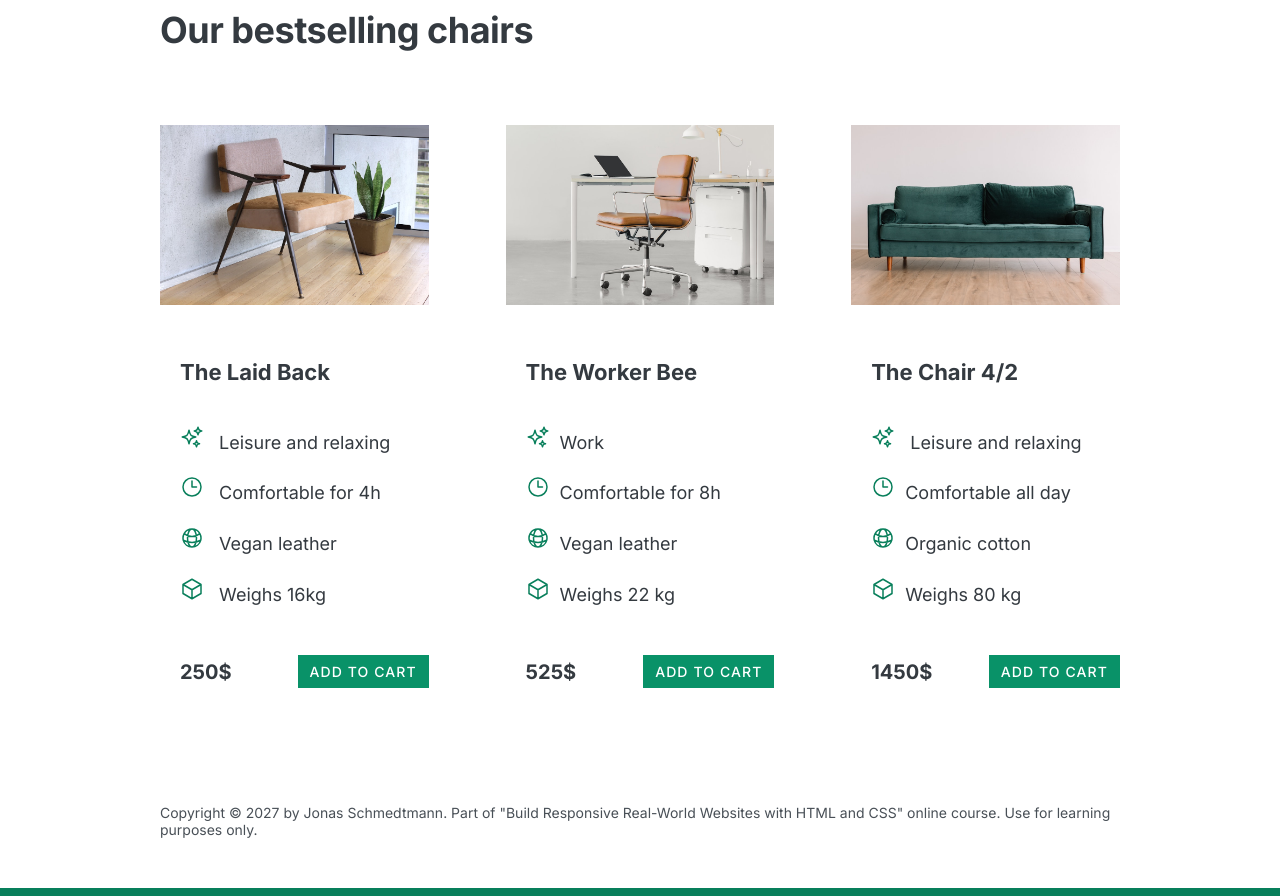
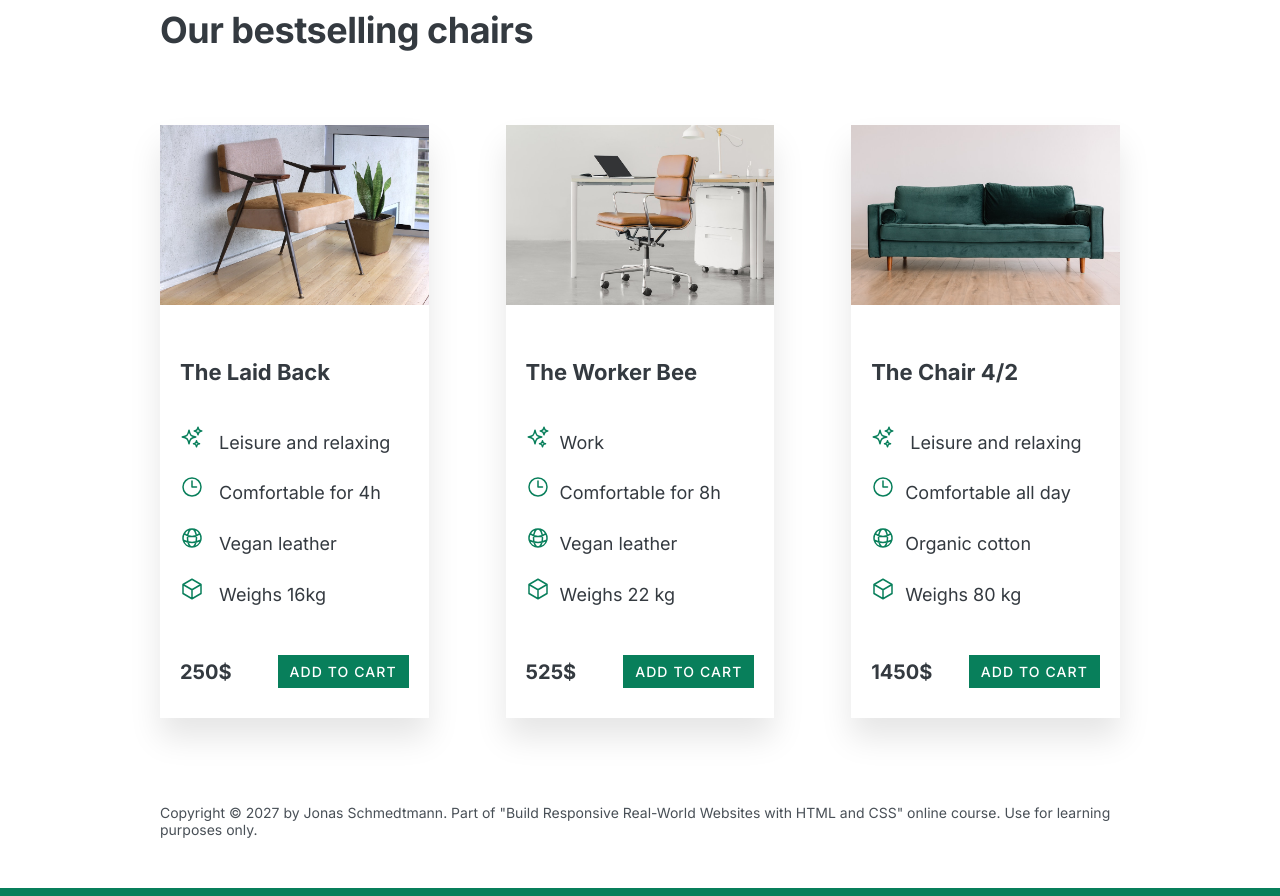
Before and after one commit to lafzan/html_css_tutorials, a plain HTML site: page jonas_udemy/web_design_rules/index.html in a window 1280 px wide. Shown: the part 1360-2256 px from the top of the page. Drawn offline with Linux system fonts and the light colour scheme.

Commit message:
adding shadow to the style.css

```diff
--- a/jonas_udemy/web_design_rules/index.html
+++ b/jonas_udemy/web_design_rules/index.html
@@ -114,9 +114,9 @@
           <p class="section-3--p">- Mary and Sarah Johnson</p>
         </div>
       </section>
-      <section class="section-4">
+      <figure class="section-4 cards">
         <h2 class="section-4--h2">Our bestselling chairs</h2>
-        <div class="section-4--part-1 section-4--part">
+        <div class="section-4--part-1 section-4--part card">
           <img
             class="section-4--part-img"
             alt="chair-1"
@@ -198,7 +198,7 @@
             <a href="#">Add to cart</a>
           </div>
         </div>
-        <div class="section-4--part-2 section-4--part">
+        <div class="section-4--part-2 section-4--part card">
           <img
             class="section-4--part-img"
             alt="chair-2"
@@ -276,7 +276,7 @@
             <a href="#">Add to cart</a>
           </div>
         </div>
-        <div class="section-4--part-3 section-4--part">
+        <div class="section-4--part-3 section-4--part card">
           <img
             class="section-4--part-img"
             alt="chair-3"
@@ -355,7 +355,7 @@
             <a href="#">Add to cart</a>
           </div>
         </div>
-      </section>
+      </figure>
       <footer>
         Copyright © 2027 by Jonas Schmedtmann. Part of "Build Responsive
         Real-World Websites with HTML and CSS" online course. Use for learning
--- a/jonas_udemy/web_design_rules/style.css
+++ b/jonas_udemy/web_design_rules/style.css
@@ -53,6 +53,7 @@ h2 {
   line-height: 1.1;
   font-size: 44px; /* 44 / 52 / 62 */
   margin-bottom: 30px;
+  /* text-shadow: 0 5px 3px rgba(0, 0, 0, 0.2); */
 }
 
 .header-p {
@@ -146,11 +147,11 @@ blockquote {
   display: flex;
   justify-content: space-between;
   align-items: center;
+  margin: 0 20px;
 }
 .section-4--price p {
   font-weight: bold;
   font-size: 20px;
-  padding-left: 20px;
 }
 footer {
   font-size: 14px;
@@ -184,17 +185,23 @@ a:hover {
 }
 
 .section-4--price a:link,
-.section-4--price a:visited,
-.section-4--price a:focus,
-.section-4--price a:hover {
+.section-4--price a:visited {
   font-size: 14px;
-  background-color: #099268;
+  background-color: #087f5b;
   padding: 8px 12px;
   display: inline-block;
   font-weight: 500;
   letter-spacing: 1.1px;
 }
-
+.section-4--price a:hover,
+.section-4--price a:active {
+  background-color: #099268;
+  font-size: 14px;
+  padding: 8px 12px;
+  display: inline-block;
+  font-weight: 500;
+  letter-spacing: 1.1px;
+}
 .chair-icon {
   stroke: #087f5b;
   width: 24px;
@@ -202,3 +209,8 @@ a:hover {
   display: inline-block;
   margin-right: 10px;
 }
+
+.card {
+  /*box-shadow: horizontal-vertical-blur-scaling up- color */
+  box-shadow: 0 20px 30px 0px rgba(0, 0, 0, 0.1);
+}
```
Also changed, not shown: 1 other file.
